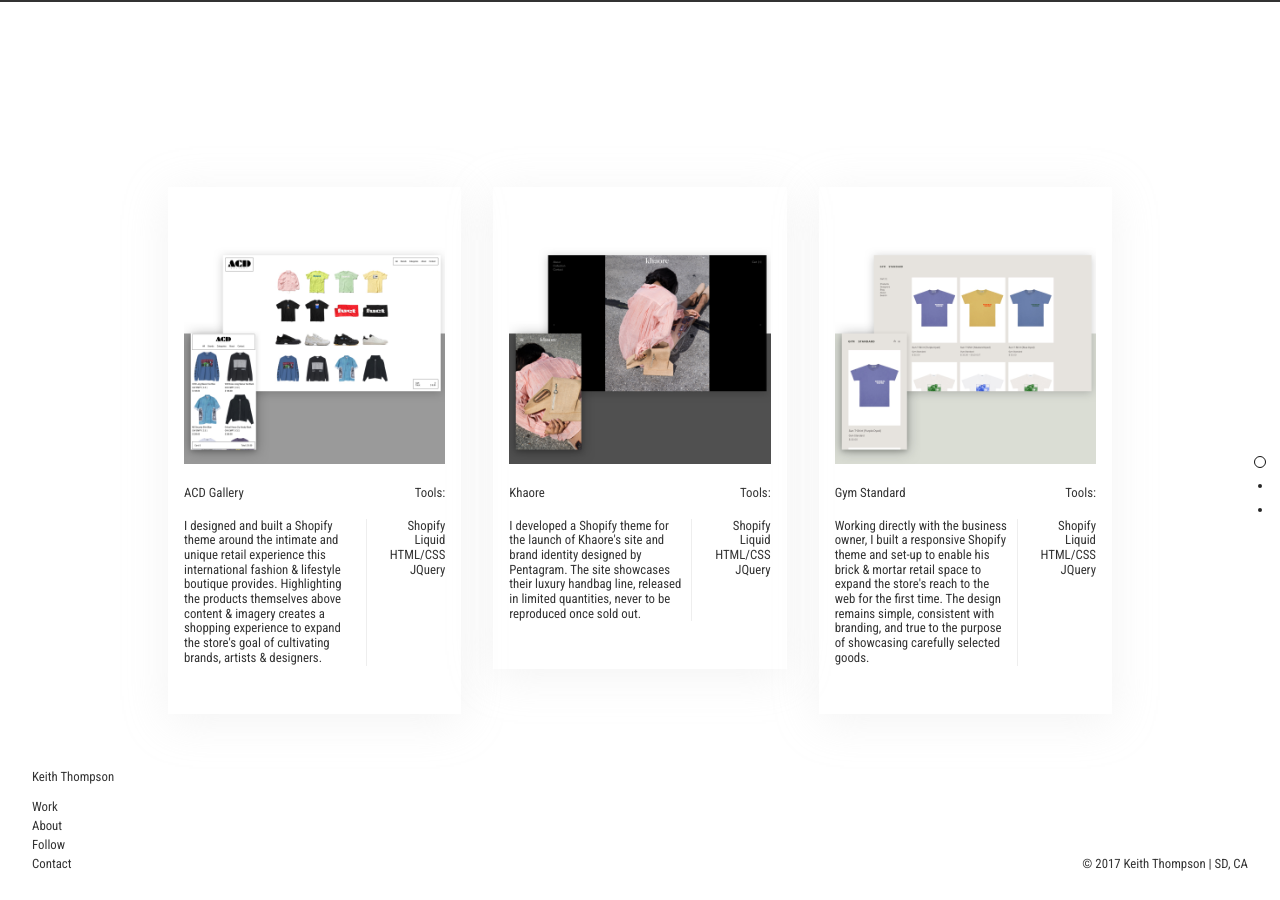
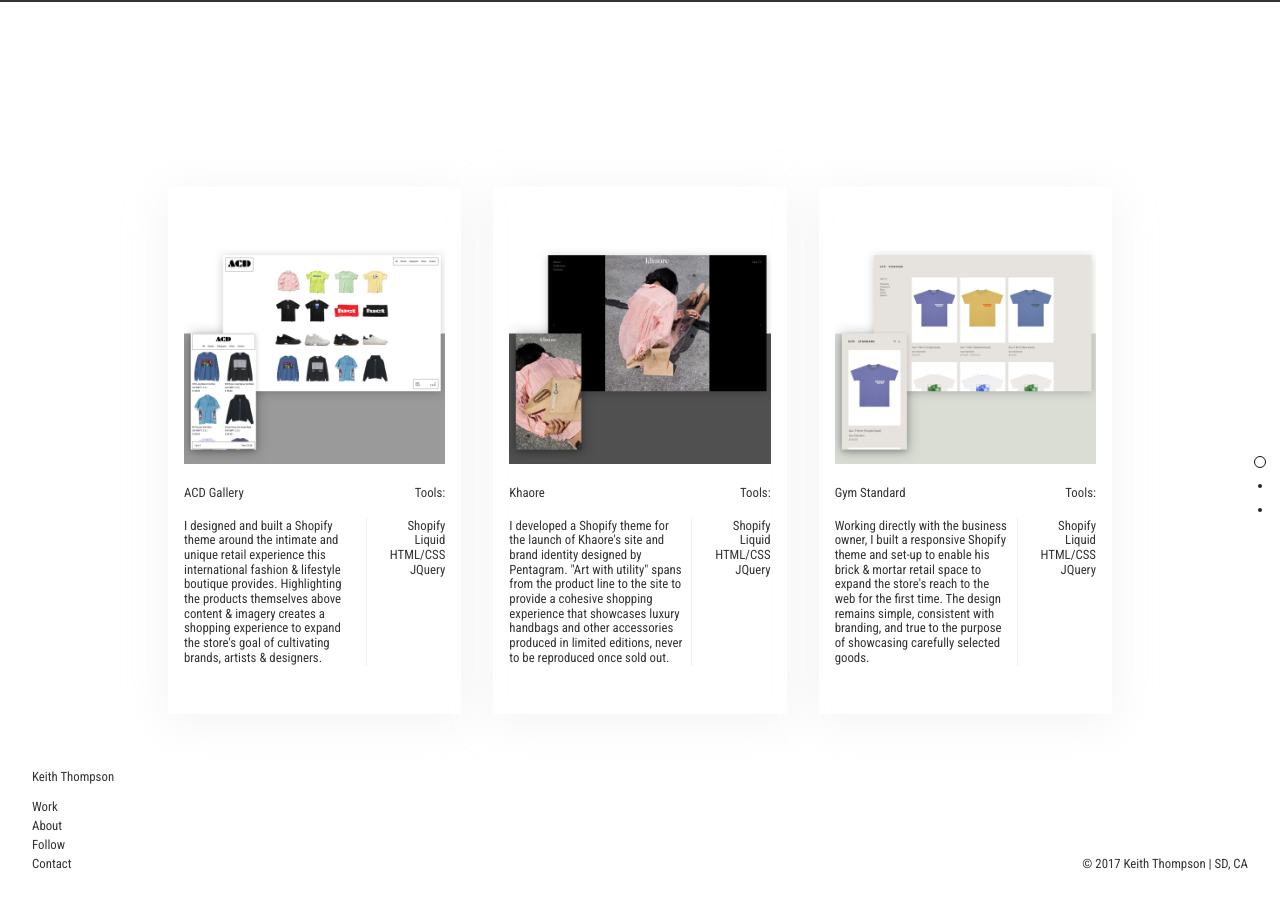
Before and after one commit to ActualKeith/actualkeith.github.io, a Jekyll site: the page built from index.html, in a window 1280 px wide. Built offline with Jekyll 4.4.1, drawn with Linux system fonts in a browser that asks for light colours; nearby versions of some CDN libraries; the list of posts is cut into pages by our own code.

Commit message:
Khaore edit

```diff
--- a/_includes/_khaore.html
+++ b/_includes/_khaore.html
@@ -12,7 +12,7 @@
 		</div>
 		<div class="fl w-100 pt2 pb4">
 			<div class="fl w-70 w-100-m tl br bn-m b--light-gray">
-				<p class="mv0 pr2">I developed a Shopify theme for the launch of Khaore's site and brand identity designed by Pentagram. The site showcases their luxury handbag line, released in limited quantities, never to be reproduced once sold out.</p>
+				<p class="mv0 pr2">I developed a Shopify theme for the launch of Khaore's site and brand identity designed by Pentagram. "Art with utility" spans from the product line to the site to provide a cohesive shopping experience that showcases luxury handbags and other accessories produced in limited editions, never to be reproduced once sold out.</p>
 			</div>
 			<div class="fl w-30  w-100-m tr tl-m">
 				<p class="dn db-m f7 pt3 pb2 mv0">Tools:</p>
```
